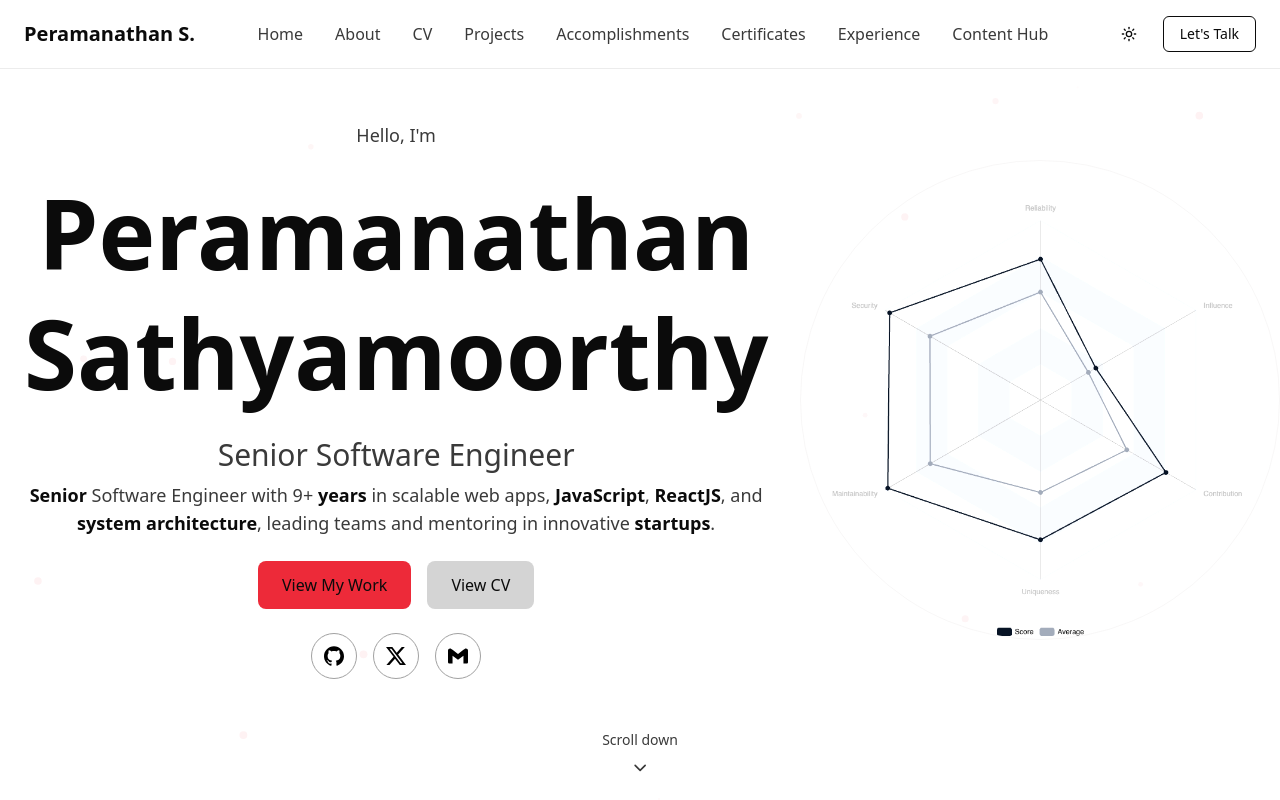
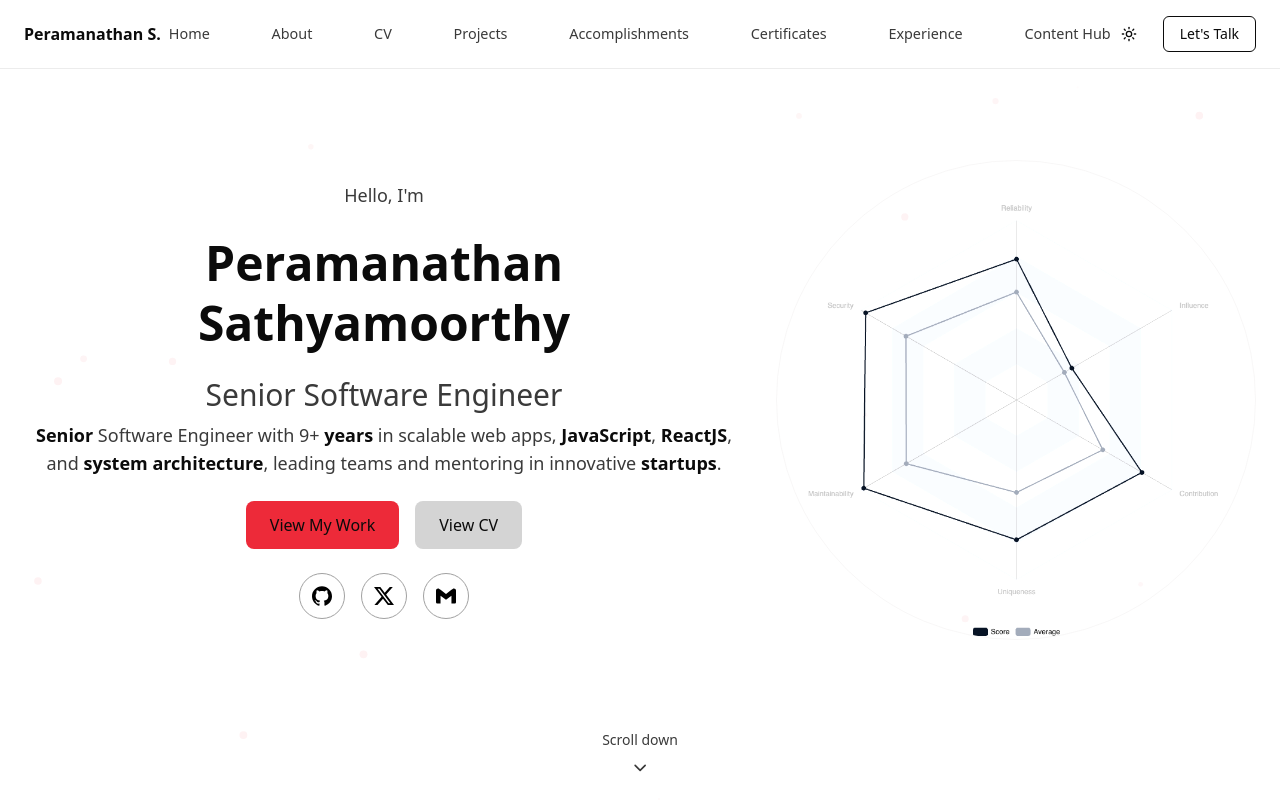
Before and after one commit to p10ns11y/devprofile, a Next.js app: page / in a window 1280 px wide. Shown: the top 800 px of the page. Built offline with nearby package versions, Linux system fonts and the light colour scheme.

Commit message:
fix: Typography and Navbar layout for smaller landscape mode
The content didn't fit in iPad and smaller laptops screens

```diff
--- a/src/components/header.tsx
+++ b/src/components/header.tsx
@@ -57,13 +57,13 @@ export function Header() {
       <nav className="container mx-auto px-6 py-4 flex items-center justify-between">
         <motion.div
           whileHover={{ scale: 1.05, cursor: 'pointer' }}
-          className="text-xl font-semibold"
+          className="text-md font-semibold pr-2"
           onClick={() => scrollToSection('/')}
         >
           {cvdata.name_with_initial}
         </motion.div>
 
-        <div className="hidden md:flex items-center space-x-8">
+        <div className="hidden text-[0.9em] md:flex flex-1 justify-between">
           {navItems.map((item, index) => (
             <motion.div
               key={item.name}
--- a/src/components/hero.tsx
+++ b/src/components/hero.tsx
@@ -82,7 +82,7 @@ export function Hero() {
               transition={{ duration: 0.8, delay: 0.3 }}
               className="text-4xl font-bold text-text1 leading-tight"
               style={{
-                fontSize: 'clamp(2.25rem, 8vw, 6rem)' // Responsive text: min 2.25rem (36px), scales with viewport, max 6rem (96px)
+                fontSize: 'clamp(2rem, 6vmin, 4rem)'
               }}
             >
               <a href="https://gitroll.io/profile/uQUk8uoBUTNOWCHltHi810sXytq33" target="_blank" rel="nofollow noreferrer noopnener">{cvdata.name}</a>
--- a/src/styles/globals.css
+++ b/src/styles/globals.css
@@ -3,6 +3,7 @@
 @import "./brand/theme.css";
 
 html {
+  --font-size: 1rem;
   font-size: var(--font-size);
   block-size: 100%;
   background-color: var(--color-surface1);
```
Also changed, not shown: 1 other file (tests, documents, lock files or other folders).
